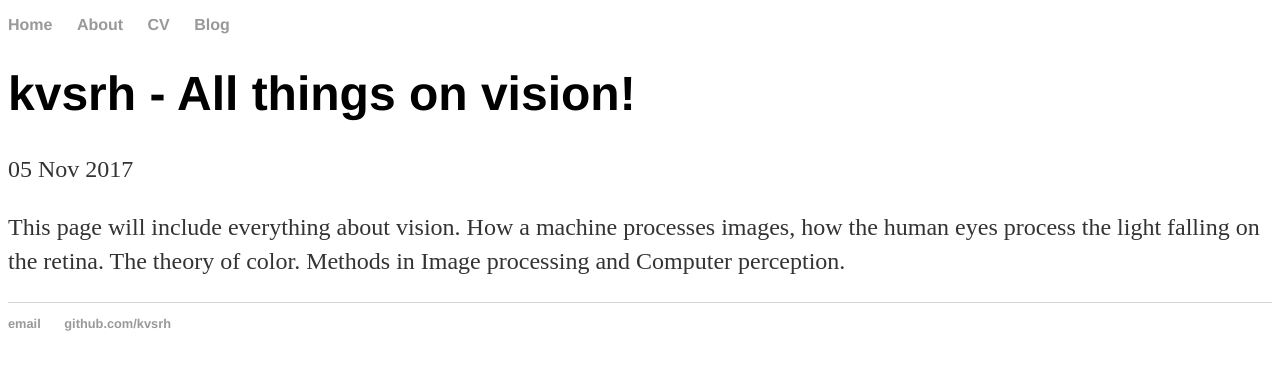
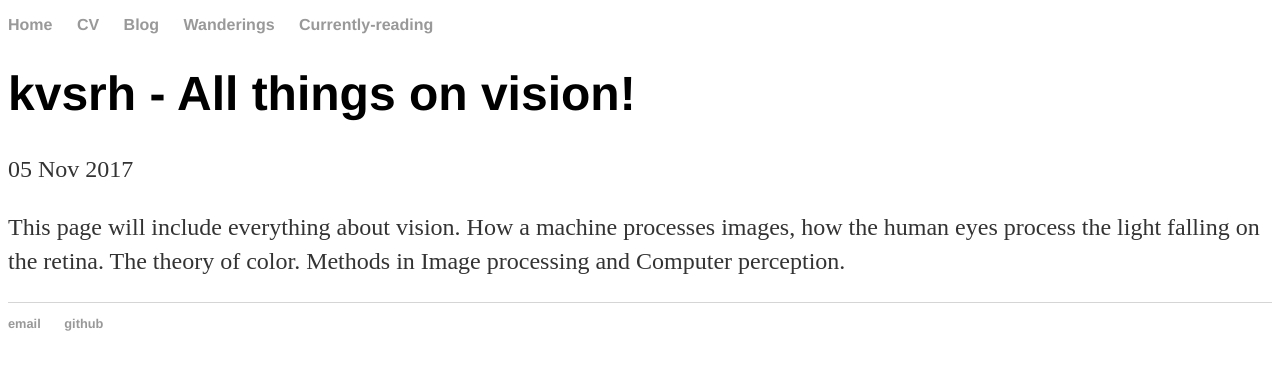
Before and after one commit to kvsrh/kvsrh.github.io.old, a Jekyll site: the page built from _posts/2017-11-05-vision.md, in a window 1280 px wide. Shown: the top 370 px of the page. Built offline with Jekyll 4.4.1, drawn with Linux system fonts in a browser that asks for light colours.

Commit message:
Adding new folders

```diff
--- a/_layouts/default.html
+++ b/_layouts/default.html
@@ -9,9 +9,10 @@
 			<nav>
 	    		<ul>
 	        		<li><a href="/">Home</a></li>
-		        	<li><a href="/about">About</a></li>
 	        		<li><a href="/cv">CV</a></li>
 	        		<li><a href="/blog">Blog</a></li>
+	        		<li><a href="/wanderings">Wanderings</a></li>
+	        		<li><a href="/cr">Currently-reading</a></li>
 	    		</ul>
 			</nav>
 			<div class="container">
@@ -21,8 +22,8 @@
 			</div><!-- /.container -->
 			<footer>
 	    		<ul>
-	        		<li><a href="mailto: kancharlahareen@gmail.com">email</a></li>
-	        		<li><a href="https://github.com/kvsrh">github.com/kvsrh</a></li>
+	        		<li><a href="mailto: kvsrh10@gmail.com">email</a></li>
+	        		<li><a href="https://github.com/kvsrh">github</a></li>
 				</ul>
 			</footer>
 		</body>
```
